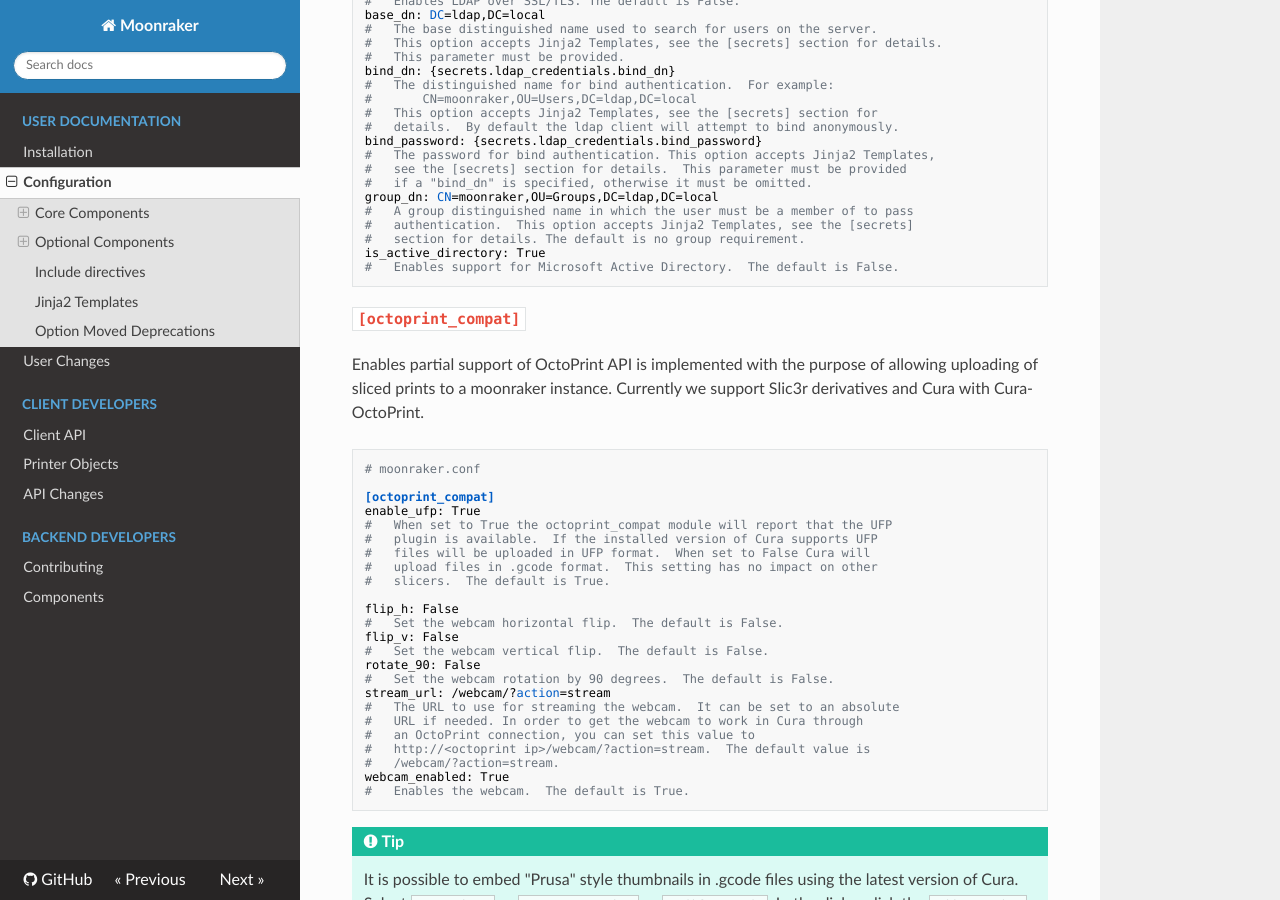
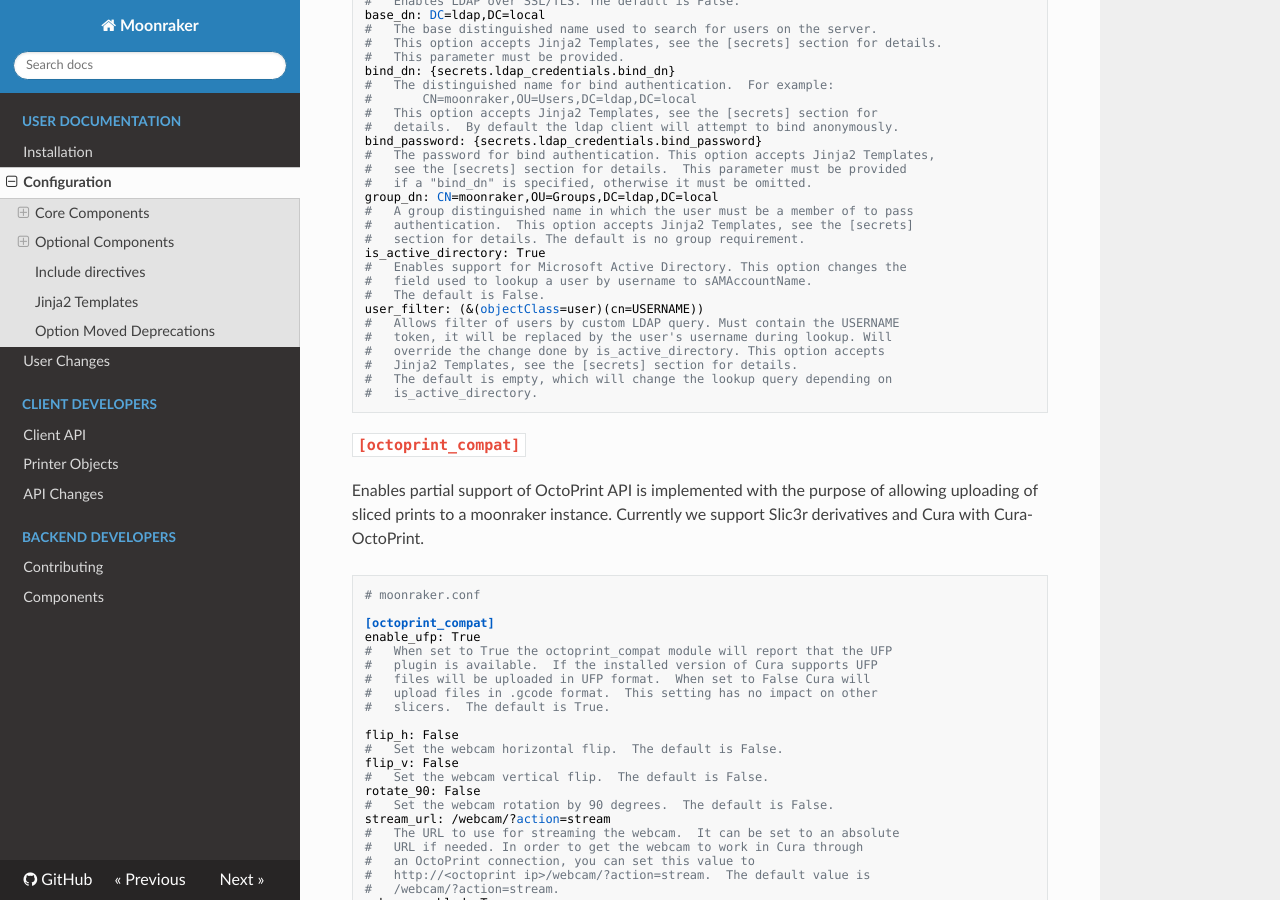
Before and after one commit to Marirossibn/moonraker, an MkDocs documentation site: the page built from docs/configuration.md, in a window 1280 px wide and 900 px high, scrolled down 6247 px. Built offline with MkDocs 1.6.1, drawn with Linux system fonts in a browser that asks for light colours; nearby versions of some CDN libraries.

Commit message:
ldap: Add option to use a customer LDAP query for looking up the user logging in
This allows for more advanced integration of LDAP databases that are not
covered by the default behaviour of is_active_directory.

Signed-off-by: Nick Douma <n.douma@nekoconeko.nl>

````diff
--- a/docs/configuration.md
+++ b/docs/configuration.md
@@ -381,7 +381,16 @@ group_dn: CN=moonraker,OU=Groups,DC=ldap,DC=local
 #   authentication.  This option accepts Jinja2 Templates, see the [secrets]
 #   section for details. The default is no group requirement.
 is_active_directory: True
-#   Enables support for Microsoft Active Directory.  The default is False.
+#   Enables support for Microsoft Active Directory. This option changes the
+#   field used to lookup a user by username to sAMAccountName.
+#   The default is False.
+user_filter: (&(objectClass=user)(cn=USERNAME))
+#   Allows filter of users by custom LDAP query. Must contain the USERNAME
+#   token, it will be replaced by the user's username during lookup. Will
+#   override the change done by is_active_directory. This option accepts
+#   Jinja2 Templates, see the [secrets] section for details.
+#   The default is empty, which will change the lookup query depending on
+#   is_active_directory.
 ```
 
 ### `[octoprint_compat]`
````
Also changed, not shown: 1 other file.
